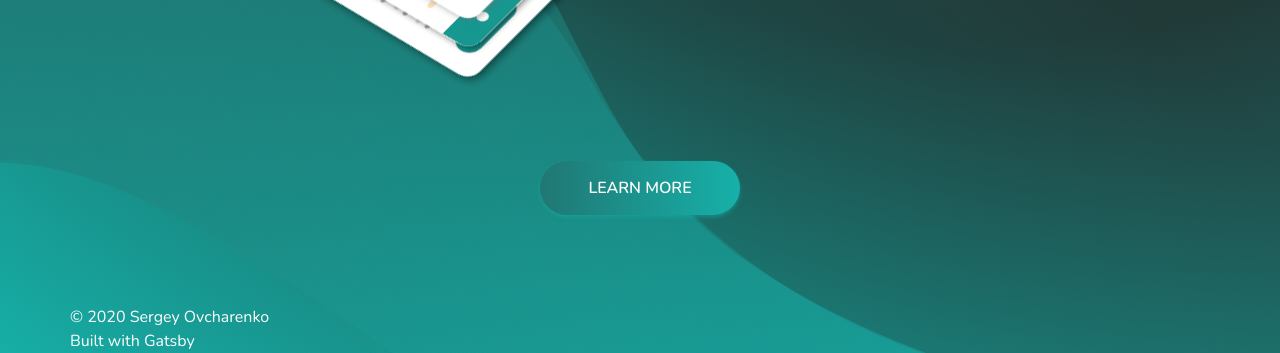
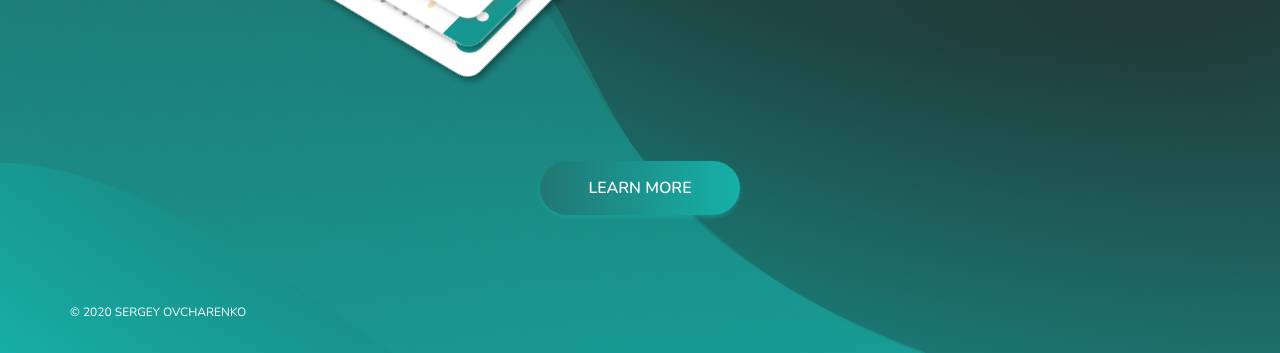
Before and after one commit to sergeycode/gatsby-portfolio, a Gatsby site: page / in a window 1280 px wide. Shown: the part 447-800 px from the top of the page. Built offline with nearby package versions, Linux system fonts and the light colour scheme; Gatsby itself is replaced by a stand-in of ours.

Commit message:
footer fix

```diff
--- a/src/components/footer.js
+++ b/src/components/footer.js
@@ -3,15 +3,7 @@ import React from "react";
 const Footer = () => (
   <footer>
     <div className="container">
-      © {new Date().getFullYear()} Sergey Ovcharenko <br /> Built with
-      {` `}
-      <a
-        href="https://www.gatsbyjs.org"
-        target="_blank"
-        rel="noopener noreferrer"
-      >
-        Gatsby
-      </a>
+      <p className="font-xlt">© {new Date().getFullYear()} Sergey Ovcharenko</p>
     </div>
   </footer>
 );
--- a/src/styles/footer.scss
+++ b/src/styles/footer.scss
@@ -1,7 +1,14 @@
 footer {
-  position: absolute;
-  bottom: 0;
-  left: 0;
+  margin-top: -5rem;
   width: 100%;
   color: #fff;
+  text-align: center;
+  text-transform: uppercase;
+  font-size: 1.2rem;
+  @include screen("xl") {
+    text-align: left;
+  }
+  p {
+    margin: 0;
+  }
 }
--- a/src/styles/layout.scss
+++ b/src/styles/layout.scss
@@ -21,7 +21,7 @@ body {
   }
 }
 .page {
-  padding-top: 11.5rem;
+  padding: 11.5rem 0;
 }
 
 .container {
```
